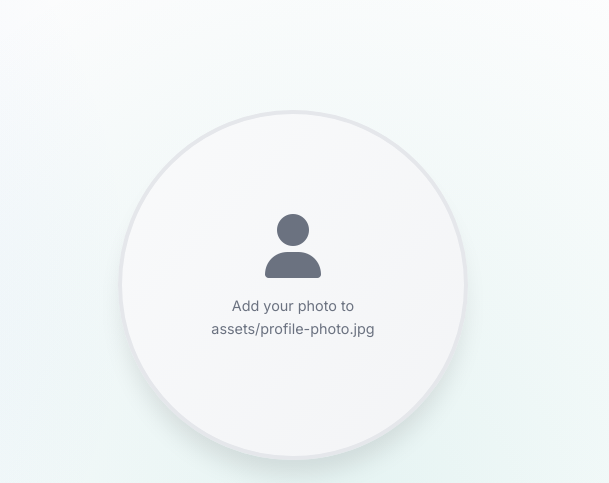
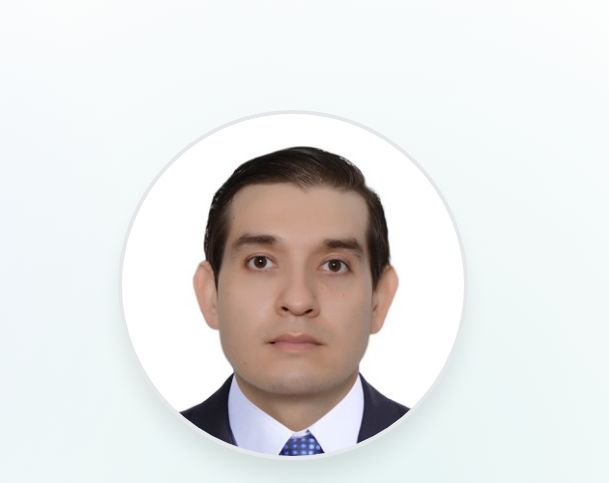
Before and after one commit to danielromeroAI/danielromeroAI.github.io, a plain HTML site: page index.html in a window 1280 px wide. Shown: the part 123-606 px from the top of the page, 671-1280 px from the left. Drawn offline with nearby package versions, Linux system fonts and the light colour scheme.

Commit message:
Add profile photo and replace placeholder with actual image

```diff
--- a/index.html
+++ b/index.html
@@ -83,10 +83,7 @@
             </div>
 
             <div class="hero-image">
-                <div class="image-placeholder">
-                    <i class="fas fa-user"></i>
-                    <p>Add your photo to<br>assets/profile-photo.jpg</p>
-                </div>
+                <img src="assets/profile-photo.jpg" alt="Dr. Daniel Romero" class="profile-photo">
             </div>
         </div>
 
--- a/styles.css
+++ b/styles.css
@@ -484,29 +484,13 @@ a:hover {
     align-items: center;
 }
 
-.image-placeholder {
+.profile-photo {
     width: 350px;
     height: 350px;
-    background: linear-gradient(135deg, var(--bg-secondary), var(--bg-tertiary));
+    object-fit: cover;
     border-radius: 50%;
-    display: flex;
-    flex-direction: column;
-    align-items: center;
-    justify-content: center;
     border: 4px solid var(--border-color);
     box-shadow: var(--shadow-xl);
-}
-
-.image-placeholder i {
-    font-size: 4rem;
-    color: var(--text-secondary);
-    margin-bottom: var(--spacing-sm);
-}
-
-.image-placeholder p {
-    color: var(--text-secondary);
-    text-align: center;
-    font-size: 0.9rem;
 }
 
 .scroll-indicator {
@@ -1206,7 +1190,7 @@ a:hover {
         order: -1;
     }
 
-    .image-placeholder {
+    .profile-photo {
         width: 250px;
         height: 250px;
     }
```
Also changed, not shown: index-es.html (+1 -4 lines), assets/profile-photo.jpg (added).
